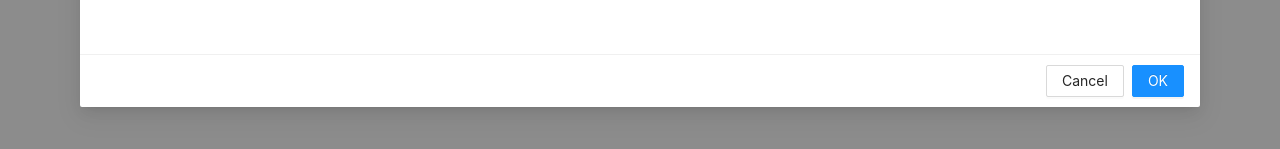
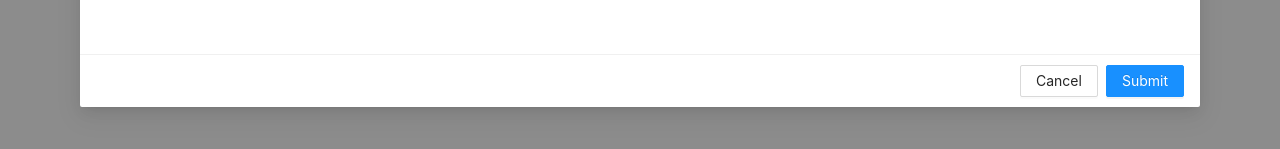
Before and after one commit to DFG2020/sage-frontend, a React (Create React App) app: page / in a window 1280 px wide. Both pictures are taken after a click on the button "New Client". Shown: the part 605-754 px from the top of the page. Built offline with nearby package versions, Linux system fonts and the light colour scheme.

Commit message:
form submit works for new client

```diff
--- a/src/components/modals/new-client/NewClient.js
+++ b/src/components/modals/new-client/NewClient.js
@@ -16,6 +16,7 @@ const validateMessages = {
 
 const NewClient = () => {
   const onFinish = (values) => {
+    console.log("on finish reached");
     console.log(values);
   };
 
@@ -31,7 +32,7 @@ const NewClient = () => {
         <Col style={{ padding: "0rem 1rem" }} span={16}>
           <Form
             {...layout}
-            name="nest-messages"
+            name="newClientForm"
             onFinish={onFinish}
             validateMessages={validateMessages}
           >
--- a/src/pages/landing/Landing.js
+++ b/src/pages/landing/Landing.js
@@ -17,7 +17,6 @@ const Landing = () => {
 
   const handleOk = () => {
     // send api call to create the new client. Then add it to the table
-    // console.log(e);
     setNewClientModalOpen(false);
   };
 
@@ -56,8 +55,11 @@ const Landing = () => {
       <Modal
         title="Add a new client"
         visible={newClientModalOpen}
+        okButtonProps={{form:'newClientForm', key: 'submit', htmlType: 'submit'}}
+        okText="Submit"
         onOk={handleOk}
         onCancel={handleCancel}
+        destroyOnClose={true}
         width="70rem"
       >
         {/* new client modal. Should pass in hook to make the api all */}
```
